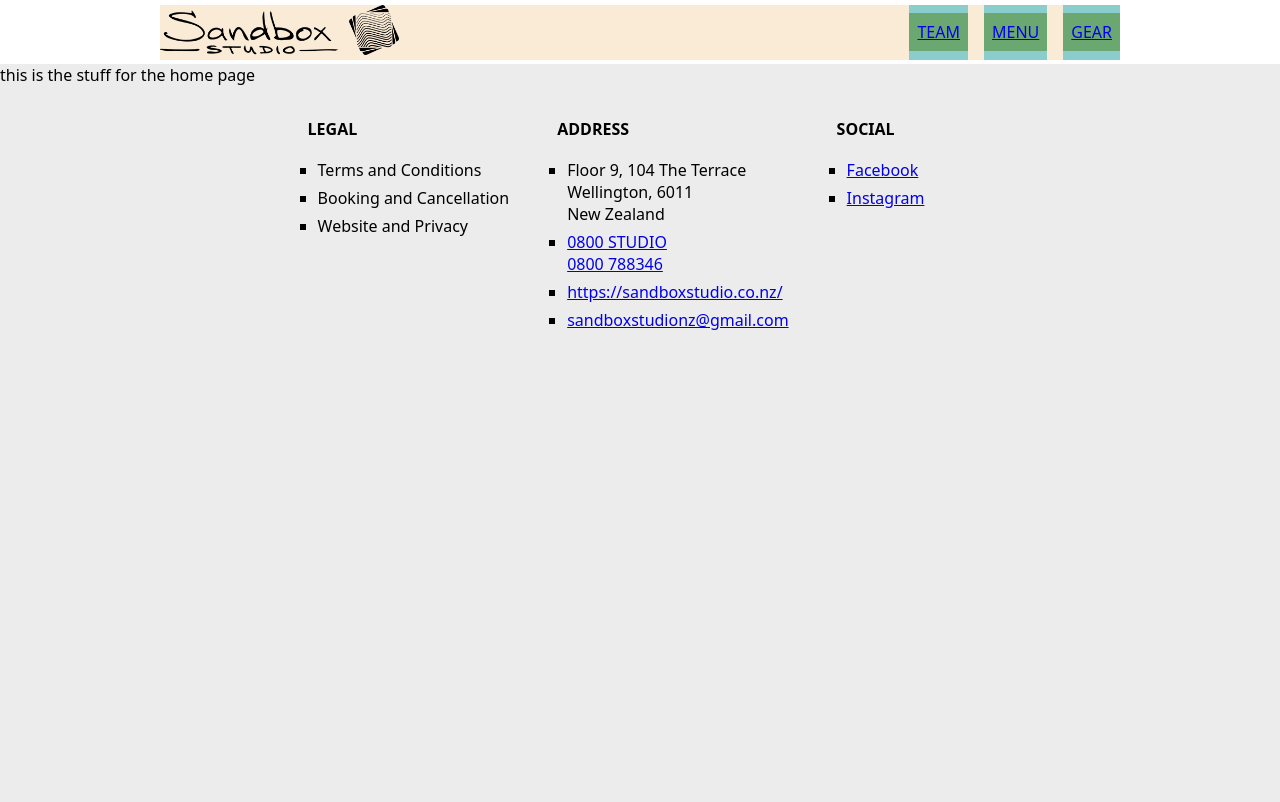
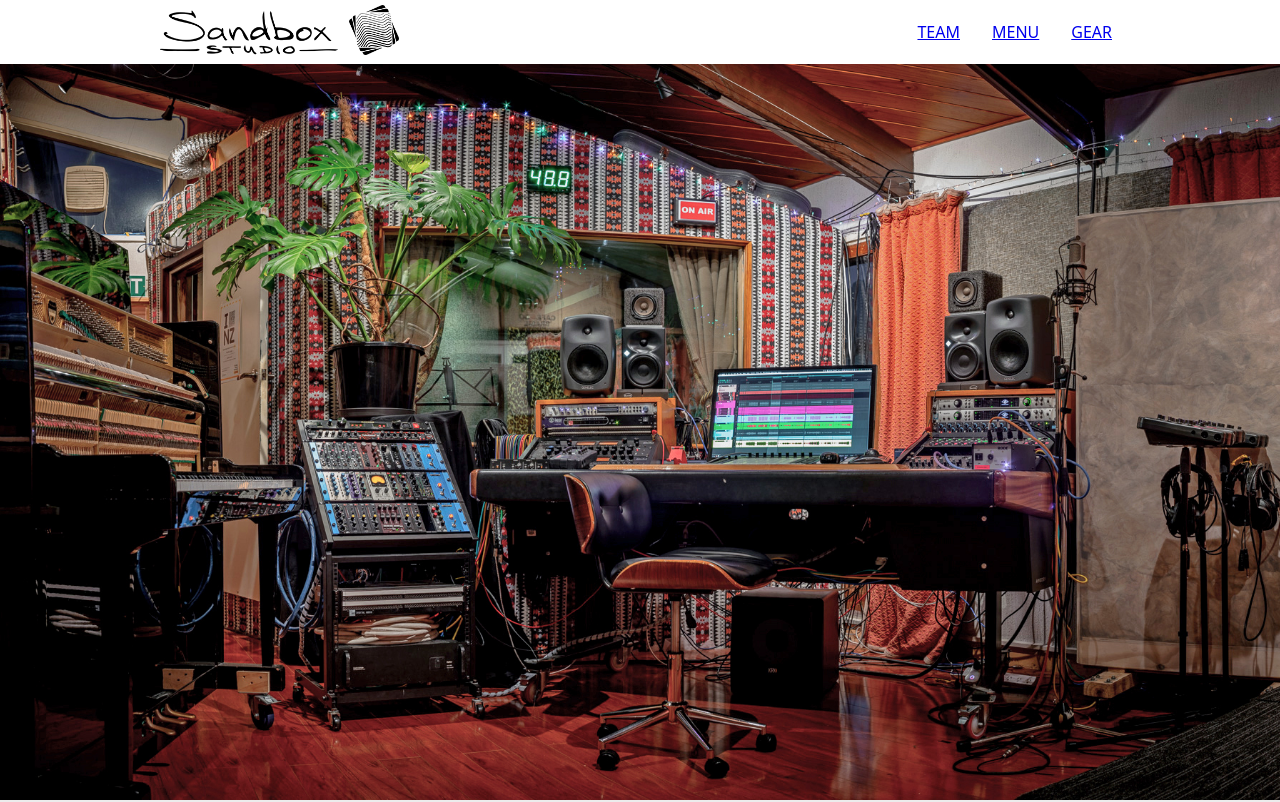
Before and after one commit to moltenot/sandbox_website, a Next.js app: page / in a window 1280 px wide. Shown: the top 802 px of the page. Built offline with nearby package versions, Linux system fonts and the light colour scheme.

Commit message:
added hero image

```diff
--- /dev/null
+++ b/components/sections/hero.js
@@ -0,0 +1,16 @@
+import heroImage from "@/public/hero.jpg";
+import Image from "next/image";
+import styles from "@/styles/hero.module.css";
+export default function Hero() {
+  return (
+    <div className={styles.root}>
+      <Image
+        src={heroImage}
+        className={styles.image}
+        priority
+        fill
+        alt="a panorama of the Sandbox Studios"
+      />
+    </div>
+  );
+}
--- a/pages/index.js
+++ b/pages/index.js
@@ -2,13 +2,16 @@ import Head from "next/head";
 import Image from "next/image";
 import { Inter } from "next/font/google";
 import Navigation from "@/components/navigation";
+import Hero from "@/components/sections/hero";
 
 const inter = Inter({ subsets: ["latin"] });
 
 export default function Home() {
   return (
     <>
-      <Navigation>this is the stuff for the home page</Navigation>
+      <Navigation>
+        <Hero/>
+      </Navigation>
     </>
   );
 }
--- a/styles/NavLink.module.css
+++ b/styles/NavLink.module.css
@@ -1,5 +1,4 @@
 .navLink {
-  background-color: rgb(139, 204, 204);
   display: flex;
   flex-direction: column;
   margin-left: 1em;
@@ -11,9 +10,8 @@
 
 .button {
   padding: 0.5em;
-  background-color: rgb(107, 167, 112);
 }
 
 .button:hover {
-  background-color: blueviolet;
+  background-color: rgb(219, 219, 219);
 }
--- a/styles/Navbar.module.css
+++ b/styles/Navbar.module.css
@@ -1,5 +1,5 @@
 .navbar {
-  height: 64px;
+  height: var(--navbar-height);
   background-color: white;
 }
 
--- a/styles/globals.css
+++ b/styles/globals.css
@@ -1,5 +1,5 @@
-
 :root {
+  --navbar-height: 64px;
   background-color: rgb(236, 236, 236);
   font-family: "Krub", system-ui, -apple-system, BlinkMacSystemFont, 'Segoe UI', Roboto, Oxygen, Ubuntu, Cantarell, 'Open Sans', 'Helvetica Neue', sans-serif;
 }
@@ -24,7 +24,6 @@
   max-width: 60em;
   margin-left: auto;
   margin-right: auto;
-  background-color: antiquewhite;
 }
 
 .padder {
--- /dev/null
+++ b/styles/hero.module.css
@@ -0,0 +1,9 @@
+.image {
+  object-fit: cover;
+}
+
+.root {
+  height: calc(100vh - var(--navbar-height));
+  background-color: aquamarine;
+  position: relative;
+}
```
